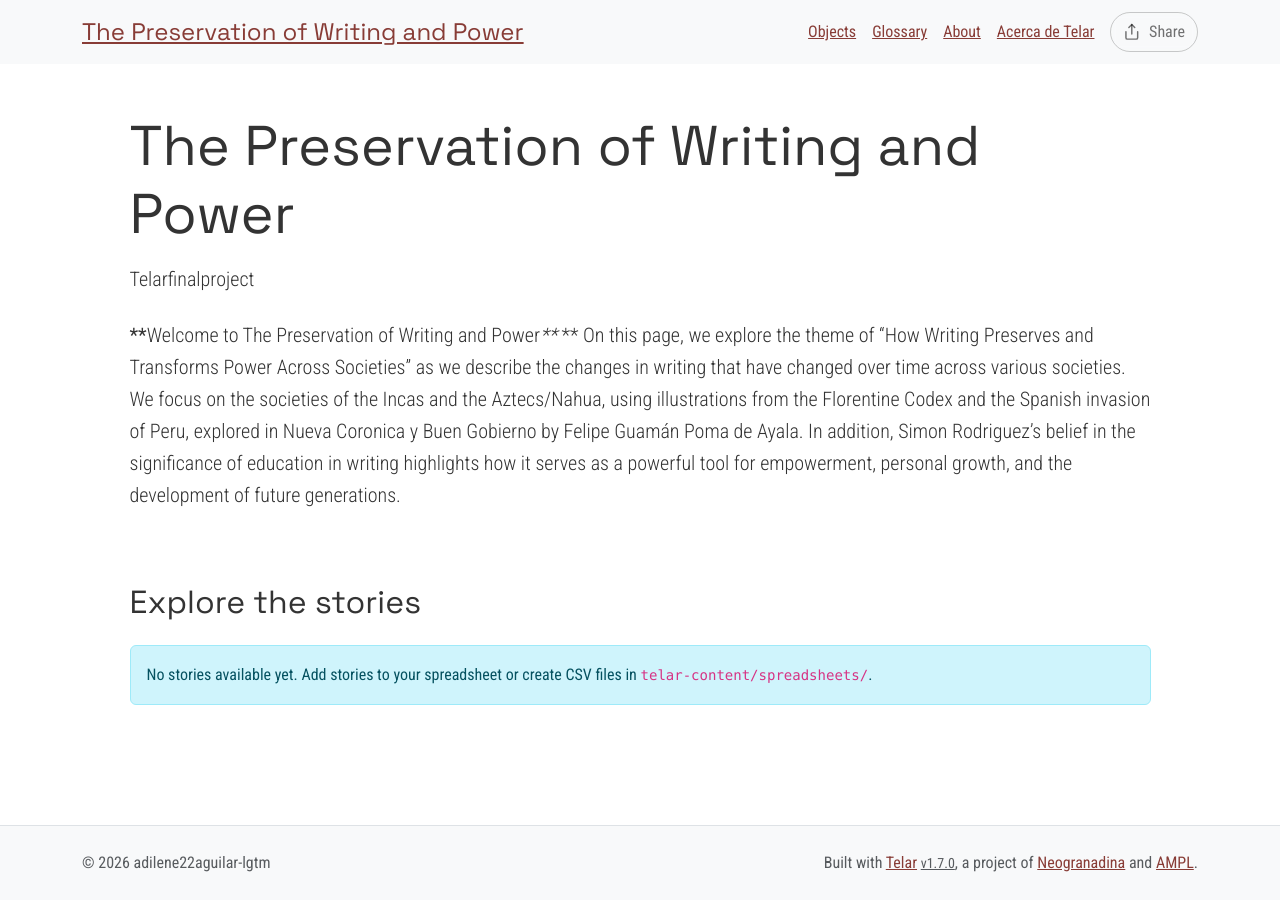
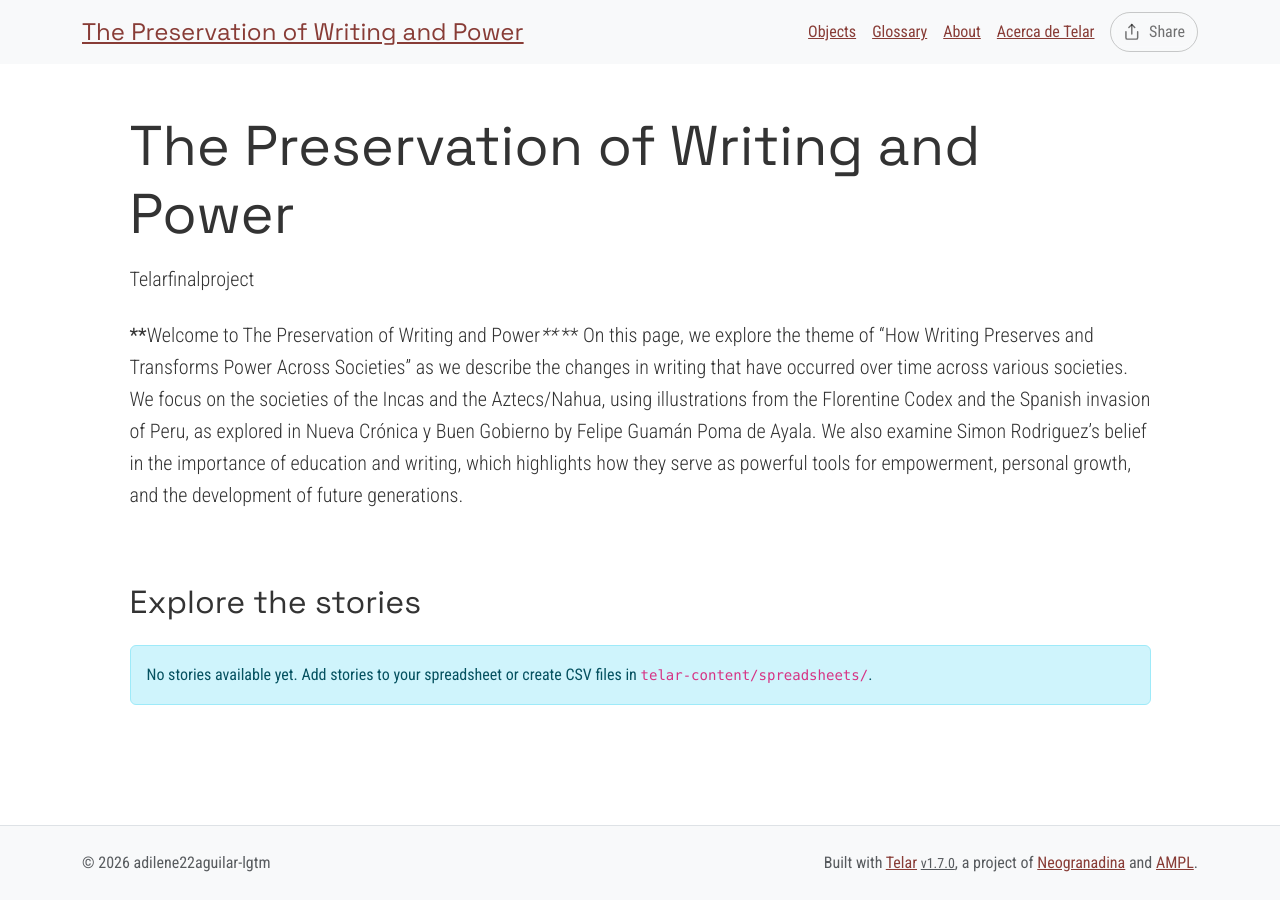
Before and after one commit to adilene22aguilar-lgtm/telarfinalproject, a Jekyll site: the page built from index.md, in a window 1280 px wide. Built offline with Jekyll 4.4.1, drawn with Linux system fonts in a browser that asks for light colours.

```diff
--- a/index.md
+++ b/index.md
@@ -5,4 +5,4 @@ title_key: navigation.home
 ---
 
 ******Welcome to The Preservation of Writing and Power**** **
-On this page, we explore the theme of "How Writing Preserves and Transforms Power Across Societies" as we describe the changes in writing that have changed over time across various societies. We focus on the societies of the Incas and the Aztecs/Nahua, using illustrations from the Florentine Codex and the Spanish invasion of Peru, explored in Nueva Coronica y Buen Gobierno by Felipe Guamán Poma de Ayala. In addition, Simon Rodriguez's belief in the significance of education in writing highlights how it serves as a powerful tool for empowerment, personal growth, and the development of future generations.
+On this page, we explore the theme of "How Writing Preserves and Transforms Power Across Societies" as we describe the changes in writing that have occurred over time across various societies. We focus on the societies of the Incas and the Aztecs/Nahua, using illustrations from the Florentine Codex and the Spanish invasion of Peru, as explored in Nueva Crónica y Buen Gobierno by Felipe Guamán Poma de Ayala. We also examine Simon Rodriguez's belief in the importance of education and writing, which highlights how they serve as powerful tools for empowerment, personal growth, and the development of future generations.
--- a/telar-content/spreadsheets/objects.csv
+++ b/telar-content/spreadsheets/objects.csv
@@ -10,3 +10,4 @@ simon-rodriguez-prodromo,"Simón Rodríguez — Pródromo 1828, p. 1 (English)",
 florentine-codex-book,"Florentine Codex, Book 4 — fol. 82r","Florentine Codex, Book 4 — fol. 82r",,,,https://juancobo.com/138la/iiif/florentine-b04/p174/manifest.json,,,,,"Biblioteca Medicea Laurenziana, Florence (MiBACT)",Getty,"https://media.getty.edu/iiif/image/27ca77e4-6023-4cc4-839f-ae8aa1151ca9/full/400,/0/default.jpg",
 simon-rodriguez-imprenta,"Simón Rodríguez — Imprenta 1840, p. 61 (English)","Simón Rodríguez — Imprenta 1840, p. 61 (English)",,,,https://juancobo.com/138la/iiif/rodriguez/p42/manifest.json,,,,,Facsimile of the first editions,INT 138LA,"https://s3.us-west-001.backblazeb2.com/juancobo-rodriguez-iiif/sa1840-imprenta-en-p2/full/241,330/0/default.jpg",
 castas,Castas,Castas,,Simon Rodriguez,,https://drive.google.com/file/d/1zFUgVX-17jQLsEuTs4VG0MbFsDDwPQ0N/view?usp=sharing,,,,,,,,
+sa1840educacionen-english-first,"sa1840-educacion-en (English, first edition) — p. (1)","sa1840-educacion-en (English, first edition) — p. (1)",,,,https://juancobo.com/rodriguez/iiif/sa1840-educacion-en/manifest.json,,,,,,,"https://s3.us-west-001.backblazeb2.com/juancobo-rodriguez-iiif/sa1840-educacion-en/full/600,822/0/default.jpg",
```
Also changed, not shown: telar-content/spreadsheets/telar-final-project.csv (+9 -6 lines).
